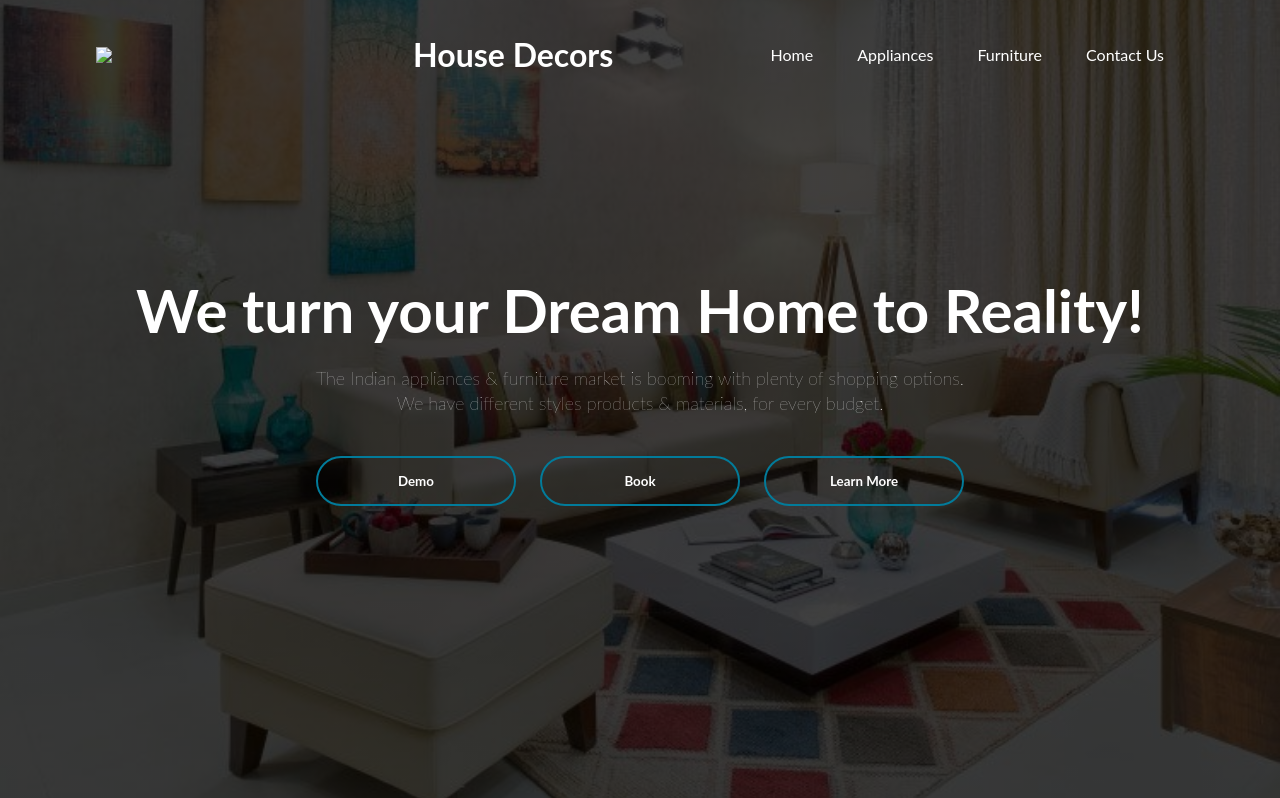
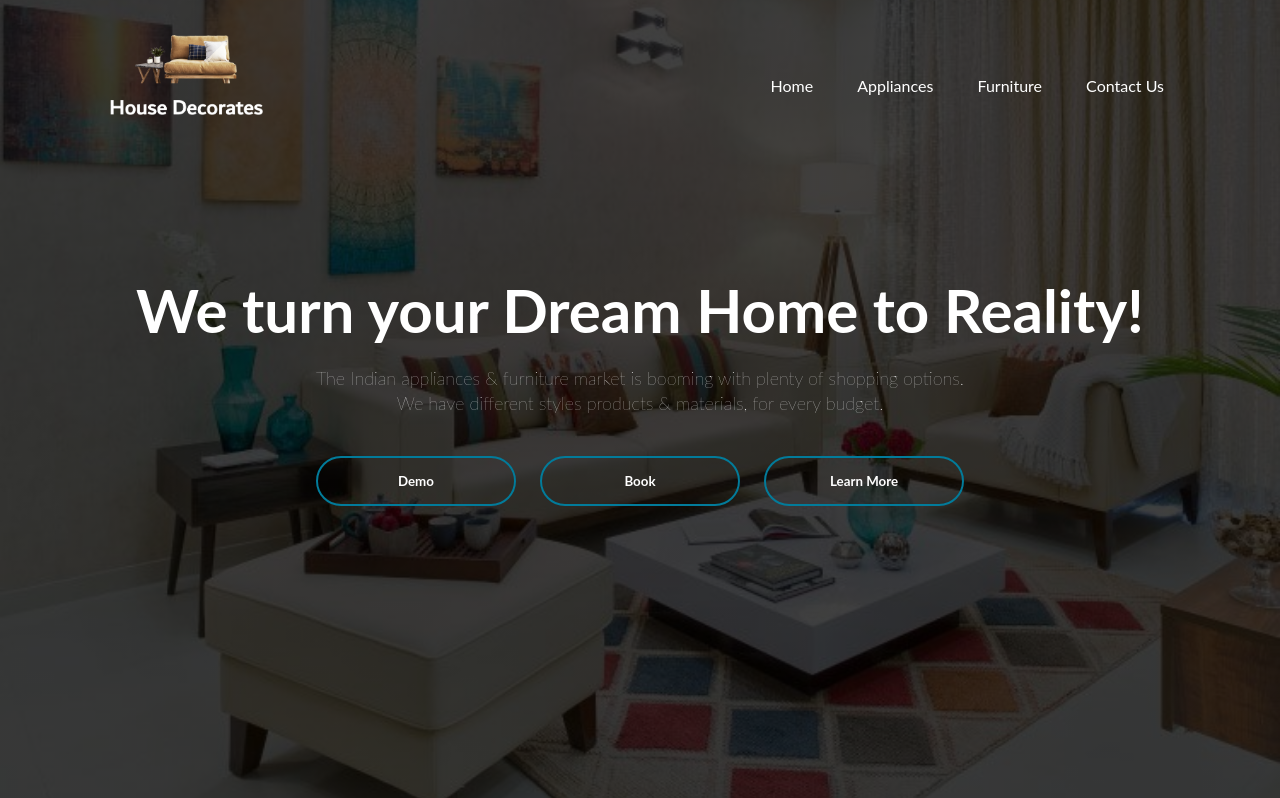
Before and after one commit to ArikeshiS/CodeBluffers-WebOCode, a plain HTML site: page WebOCode/index.html in a window 1280 px wide. Shown: the top 798 px of the page. Drawn offline with Linux system fonts and the light colour scheme.

Commit message:
index.html

```diff
--- a/WebOCode/index.html
+++ b/WebOCode/index.html
@@ -8,10 +8,10 @@
 </head>
 <body>
 
+
 	<div class="banner">
 		<div class="navbar">
-			<img src="logo.png" class="logo">
-			<h1 class="tophead">House Decors</h1>
+			<img src="images/logo.png" class="logo">
 			<ul>
 				<li> <a href="#">Home</a></li>
 				<li> <a href="#gallery1">Appliances</a></li>
@@ -30,8 +30,6 @@
 			</div>
 		</div>
 	</section>
-
-	</div>
 
 	</div>
 	<div class="banner1">
@@ -56,10 +54,7 @@
 
 
 		</div>
-
-</div>
-
-<div class="slider" id="slider">
+		<div class="slider" id="slider">
   <div class="slide" id="slide">
     <img class="item" src="images/sw20.png">
     <img class="item" src="images/sw27.png">
@@ -236,8 +231,8 @@
   </div>
 </div>
 <button onclick="topFunction()" id="myBtn" title="Go to top">☝🏻</button>
+<script src="jscript.js"></script>
 
-<script src="jscript.js"></script>
 
 </body>
 </html>
```
